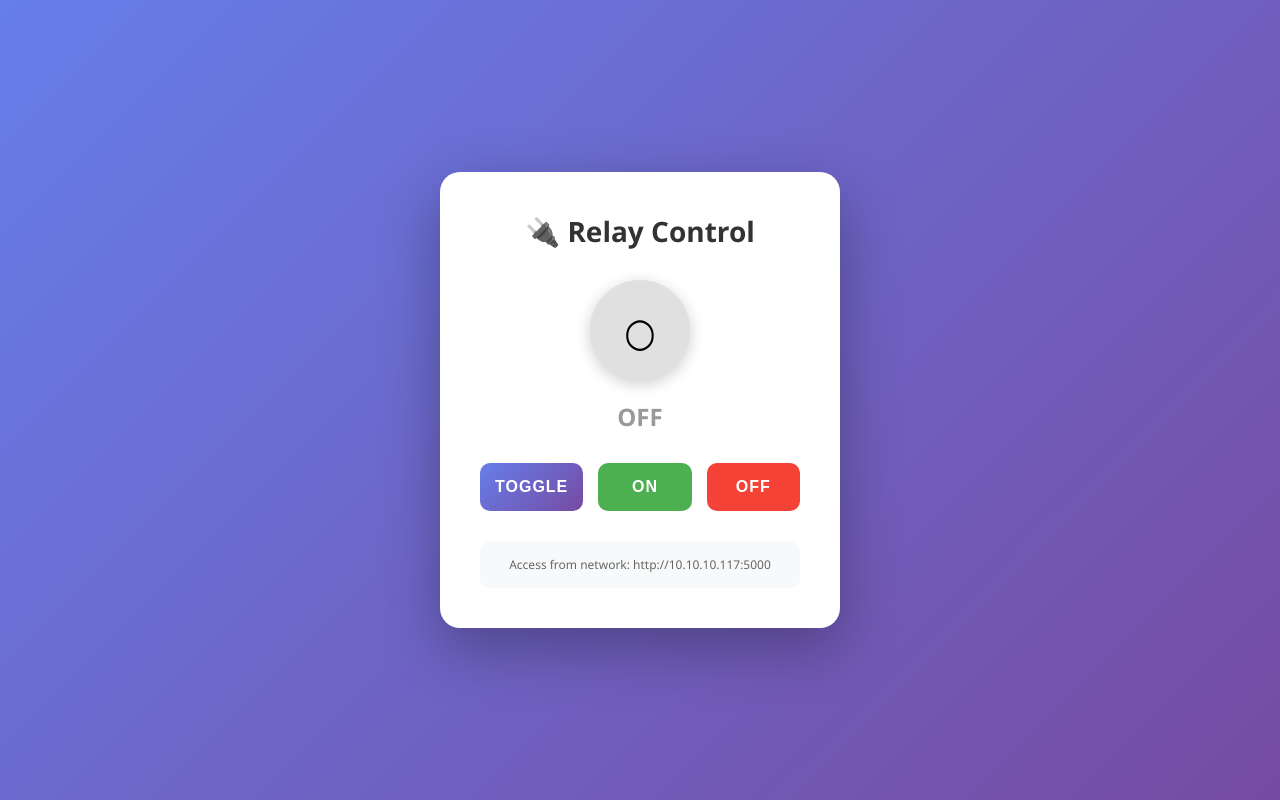
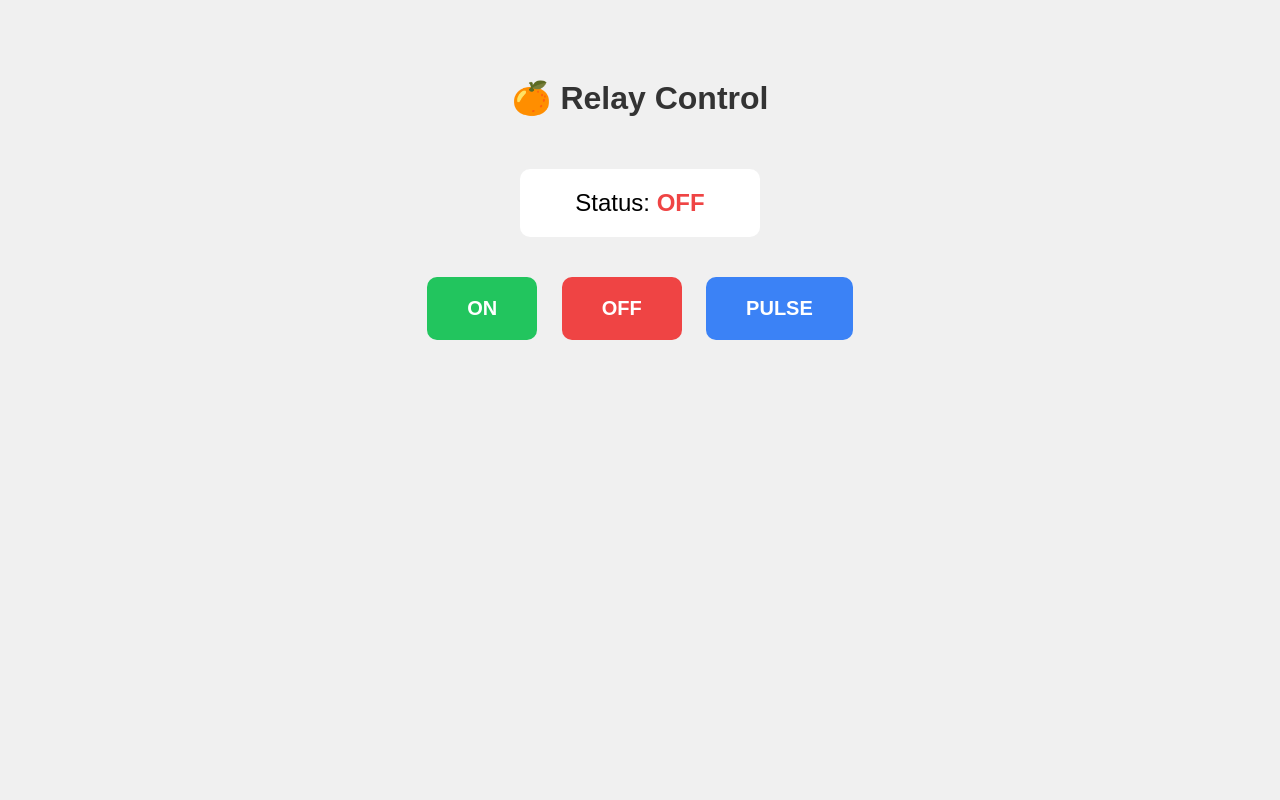
Before and after one commit to nmalish/orange-pi-relay-web, a Flask app: page / in a window 1280 px wide. Run offline with Flask 3, Linux system fonts and the light colour scheme; parts of the project's set-up code (start-up, migrations or seed data) failed here and were passed over.

Commit message:
0.0.1 first working version with real device

```diff
--- a/app.py
+++ b/app.py
@@ -1,99 +1,92 @@
 #!/usr/bin/env python3
-from flask import Flask, render_template, jsonify, request
+from flask import Flask, render_template, jsonify
 import time
 import os
 
 app = Flask(__name__)
 
-# GPIO Setup - change this to your GPIO number
+# GPIO Setup - change this to your GPIO number from 'gpio readall'
 GPIO_PIN = 75
 
 class GPIO:
     def __init__(self, pin):
         self.pin = pin
         self.path = f'/sys/class/gpio/gpio{pin}'
+        self.state = False
 
     def setup(self):
-        # Export GPIO
+        """Export and initialize GPIO"""
         if not os.path.exists(self.path):
-            try:
-                with open('/sys/class/gpio/export', 'w') as f:
-                    f.write(str(self.pin))
-                time.sleep(0.1)
-            except:
-                pass
+            with open('/sys/class/gpio/export', 'w') as f:
+                f.write(str(self.pin))
+            time.sleep(0.2)
 
-        # Start with pin floating (input mode)
+        # Start as input (OFF/floating)
         with open(f'{self.path}/direction', 'w') as f:
             f.write('in')
 
     def write(self, value):
+        """Write value to GPIO"""
         if value:
-            # ON: Set as output and pull to ground (0V)
+            # ON: Set as output, pull to ground (0V)
             with open(f'{self.path}/direction', 'w') as f:
                 f.write('out')
             with open(f'{self.path}/value', 'w') as f:
                 f.write('0')
+            self.state = True
         else:
-            # OFF: Set as input (floating/high impedance)
+            # OFF: Set as input (floating)
             with open(f'{self.path}/direction', 'w') as f:
                 f.write('in')
+            self.state = False
 
     def cleanup(self):
+        """Clean up GPIO"""
         try:
-            # Set to floating state before cleanup
             self.write(0)
             with open('/sys/class/gpio/unexport', 'w') as f:
                 f.write(str(self.pin))
         except:
             pass
 
-# Initialize GPIO
+# Initialize relay
 relay = GPIO(GPIO_PIN)
 relay.setup()
-relay.write(0)  # Start with relay OFF (floating)
-
-# Store relay state
-relay_state = False
 
 @app.route('/')
 def index():
-    return render_template('index.html', state=relay_state)
+    """Main page"""
+    return render_template('index.html')
 
-@app.route('/toggle', methods=['POST'])
-def toggle_relay():
-    global relay_state
-    relay_state = not relay_state
-    # ON = 1 (pulled to ground), OFF = 0 (floating)
-    relay.write(1 if relay_state else 0)
-    return jsonify({
-        'success': True,
-        'state': relay_state,
-        'message': 'Relay is now ' + ('ON' if relay_state else 'OFF')
-    })
+@app.route('/on')
+def turn_on():
+    """Turn relay ON"""
+    relay.write(1)
+    return jsonify({'success': True, 'state': 'on'})
 
-@app.route('/set', methods=['POST'])
-def set_relay():
-    global relay_state
-    data = request.get_json()
-    state = data.get('state', False)
-    relay_state = state
-    relay.write(1 if relay_state else 0)
-    return jsonify({
-        'success': True,
-        'state': relay_state
-    })
+@app.route('/off')
+def turn_off():
+    """Turn relay OFF"""
+    relay.write(0)
+    return jsonify({'success': True, 'state': 'off'})
 
-@app.route('/status', methods=['GET'])
-def get_status():
-    return jsonify({
-        'state': relay_state
-    })
+@app.route('/pulse')
+def pulse():
+    """Pulse relay (ON for 0.5s, then OFF)"""
+    relay.write(1)
+    time.sleep(0.5)
+    relay.write(0)
+    return jsonify({'success': True, 'state': 'pulsed'})
+
+@app.route('/status')
+def status():
+    """Get current status"""
+    return jsonify({'state': 'on' if relay.state else 'off'})
 
 if __name__ == '__main__':
     try:
-        print("Starting Relay Web Control on http://0.0.0.0:5000")
-        print("Access from network: http://10.10.10.117:5000")
-        app.run(host='0.0.0.0', port=5000, debug=False)
+        print(f"GPIO Pin: {GPIO_PIN}")
+        print("Starting on http://10.10.10.117:8080")
+        app.run(host='0.0.0.0', port=8080, debug=False)
     finally:
         relay.cleanup()
--- a/templates/index.html
+++ b/templates/index.html
@@ -1,261 +1,88 @@
 <!DOCTYPE html>
-<html lang="en">
+<html>
 <head>
-    <meta charset="UTF-8">
-    <meta name="viewport" content="width=device-width, initial-scale=1.0">
     <title>Relay Control</title>
+    <meta name="viewport" content="width=device-width, initial-scale=1">
     <style>
-        * {
-            margin: 0;
-            padding: 0;
-            box-sizing: border-box;
+        body {
+            font-family: Arial, sans-serif;
+            text-align: center;
+            padding: 50px;
+            background: #f0f0f0;
         }
-
-        body {
-            font-family: 'Segoe UI', Tahoma, Geneva, Verdana, sans-serif;
-            background: linear-gradient(135deg, #667eea 0%, #764ba2 100%);
-            min-height: 100vh;
-            display: flex;
-            justify-content: center;
-            align-items: center;
-            padding: 20px;
-        }
-
-        .container {
-            background: white;
-            border-radius: 20px;
-            padding: 40px;
-            box-shadow: 0 20px 60px rgba(0,0,0,0.3);
-            max-width: 400px;
-            width: 100%;
-        }
-
         h1 {
-            text-align: center;
-            color: #333;
-            margin-bottom: 30px;
-            font-size: 28px;
-        }
-
-        .relay-status {
-            text-align: center;
-            margin: 30px 0;
-        }
-
-        .status-indicator {
-            width: 100px;
-            height: 100px;
-            border-radius: 50%;
-            margin: 0 auto 20px;
-            display: flex;
-            align-items: center;
-            justify-content: center;
-            font-size: 40px;
-            transition: all 0.3s ease;
-            box-shadow: 0 4px 15px rgba(0,0,0,0.2);
-        }
-
-        .status-indicator.on {
-            background: linear-gradient(135deg, #667eea, #764ba2);
-            animation: pulse 2s infinite;
-        }
-
-        .status-indicator.off {
-            background: #e0e0e0;
-        }
-
-        @keyframes pulse {
-            0%, 100% { transform: scale(1); }
-            50% { transform: scale(1.05); }
-        }
-
-        .status-text {
-            font-size: 24px;
-            font-weight: bold;
             color: #333;
         }
-
-        .status-text.on {
-            color: #667eea;
+        .status {
+            font-size: 24px;
+            margin: 30px 0;
+            padding: 20px;
+            background: white;
+            border-radius: 10px;
+            display: inline-block;
+            min-width: 200px;
         }
-
-        .status-text.off {
-            color: #999;
-        }
-
-        .button-container {
-            display: flex;
-            gap: 15px;
-            margin-top: 30px;
-        }
-
+        .on { color: #22c55e; font-weight: bold; }
+        .off { color: #ef4444; font-weight: bold; }
         button {
-            flex: 1;
-            padding: 15px;
+            font-size: 20px;
+            padding: 20px 40px;
+            margin: 10px;
             border: none;
             border-radius: 10px;
-            font-size: 16px;
+            cursor: pointer;
+            color: white;
             font-weight: bold;
-            cursor: pointer;
-            transition: all 0.3s ease;
-            text-transform: uppercase;
-            letter-spacing: 1px;
         }
-
-        button:hover {
-            transform: translateY(-2px);
-            box-shadow: 0 5px 15px rgba(0,0,0,0.3);
-        }
-
-        button:active {
-            transform: translateY(0);
-        }
-
-        .btn-toggle {
-            background: linear-gradient(135deg, #667eea, #764ba2);
-            color: white;
-        }
-
-        .btn-on {
-            background: #4CAF50;
-            color: white;
-        }
-
-        .btn-off {
-            background: #f44336;
-            color: white;
-        }
-
-        .message {
-            margin-top: 20px;
-            padding: 15px;
-            border-radius: 10px;
-            text-align: center;
-            font-weight: bold;
-            display: none;
-        }
-
-        .message.show {
-            display: block;
-        }
-
-        .message.success {
-            background: #d4edda;
-            color: #155724;
-        }
-
-        .ip-info {
-            margin-top: 30px;
-            padding: 15px;
-            background: #f8f9fa;
-            border-radius: 10px;
-            font-size: 12px;
-            color: #666;
-            text-align: center;
-        }
+        .btn-on { background: #22c55e; }
+        .btn-on:hover { background: #16a34a; }
+        .btn-off { background: #ef4444; }
+        .btn-off:hover { background: #dc2626; }
+        .btn-pulse { background: #3b82f6; }
+        .btn-pulse:hover { background: #2563eb; }
     </style>
 </head>
 <body>
-    <div class="container">
-        <h1>🔌 Relay Control</h1>
+    <h1>🍊 Relay Control</h1>
 
-        <div class="relay-status">
-            <div class="status-indicator {% if state %}on{% else %}off{% endif %}" id="statusIndicator">
-                <span id="statusIcon">{% if state %}⚡{% else %}○{% endif %}</span>
-            </div>
-            <div class="status-text {% if state %}on{% else %}off{% endif %}" id="statusText">
-                {% if state %}ON{% else %}OFF{% endif %}
-            </div>
-        </div>
+    <div class="status">
+        Status: <span id="status" class="off">OFF</span>
+    </div>
 
-        <div class="button-container">
-            <button class="btn-toggle" onclick="toggleRelay()">Toggle</button>
-            <button class="btn-on" onclick="setRelay(true)">ON</button>
-            <button class="btn-off" onclick="setRelay(false)">OFF</button>
-        </div>
-
-        <div class="message" id="message"></div>
-
-        <div class="ip-info">
-            Access from network: http://10.10.10.117:5000
-        </div>
+    <div>
+        <button class="btn-on" onclick="turnOn()">ON</button>
+        <button class="btn-off" onclick="turnOff()">OFF</button>
+        <button class="btn-pulse" onclick="pulse()">PULSE</button>
     </div>
 
     <script>
-        function showMessage(text, type = 'success') {
-            const msg = document.getElementById('message');
-            msg.textContent = text;
-            msg.className = 'message show ' + type;
-            setTimeout(() => {
-                msg.classList.remove('show');
-            }, 3000);
+        function updateStatus() {
+            fetch('/status')
+                .then(r => r.json())
+                .then(data => {
+                    const el = document.getElementById('status');
+                    el.textContent = data.state.toUpperCase();
+                    el.className = data.state;
+                });
         }
 
-        function updateUI(state) {
-            const indicator = document.getElementById('statusIndicator');
-            const icon = document.getElementById('statusIcon');
-            const text = document.getElementById('statusText');
-
-            if (state) {
-                indicator.className = 'status-indicator on';
-                icon.textContent = '⚡';
-                text.className = 'status-text on';
-                text.textContent = 'ON';
-            } else {
-                indicator.className = 'status-indicator off';
-                icon.textContent = '○';
-                text.className = 'status-text off';
-                text.textContent = 'OFF';
-            }
+        function turnOn() {
+            fetch('/on').then(updateStatus);
         }
 
-        function toggleRelay() {
-            fetch('/toggle', {
-                method: 'POST',
-                headers: {
-                    'Content-Type': 'application/json'
-                }
-            })
-            .then(response => response.json())
-            .then(data => {
-                if (data.success) {
-                    updateUI(data.state);
-                    showMessage(data.message);
-                }
-            })
-            .catch(error => {
-                showMessage('Error: ' + error, 'error');
+        function turnOff() {
+            fetch('/off').then(updateStatus);
+        }
+
+        function pulse() {
+            fetch('/pulse').then(() => {
+                setTimeout(updateStatus, 600);
             });
         }
 
-        function setRelay(state) {
-            fetch('/set', {
-                method: 'POST',
-                headers: {
-                    'Content-Type': 'application/json'
-                },
-                body: JSON.stringify({state: state})
-            })
-            .then(response => response.json())
-            .then(data => {
-                if (data.success) {
-                    updateUI(data.state);
-                    showMessage('Relay turned ' + (state ? 'ON' : 'OFF'));
-                }
-            })
-            .catch(error => {
-                showMessage('Error: ' + error, 'error');
-            });
-        }
-
-        // Auto-refresh status every 5 seconds
-        setInterval(() => {
-            fetch('/status')
-                .then(response => response.json())
-                .then(data => {
-                    updateUI(data.state);
-                });
-        }, 5000);
+        // Update status every 2 seconds
+        setInterval(updateStatus, 2000);
+        updateStatus();
     </script>
 </body>
 </html>
```
Also changed, not shown: README.md (added), 1 other file.
